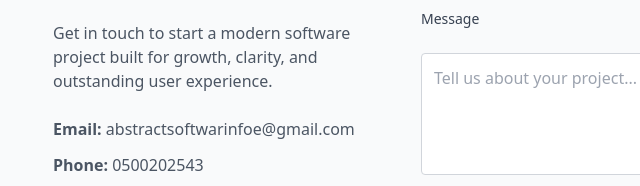
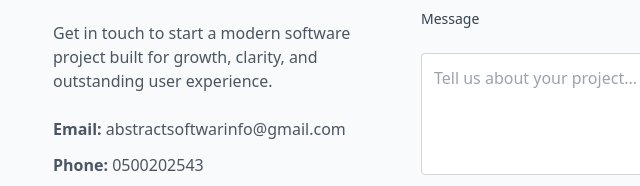
Before and after one commit to LuxoloKhedama/AbstractSoftware, a website: page index.html in a window 1280 px wide. Shown: the part 3903-4089 px from the top of the page, 11-651 px from the left. Drawn offline with nearby package versions, Linux system fonts and the light colour scheme.

Commit message:
Updated index

```diff
--- a/index.html
+++ b/index.html
@@ -389,7 +389,7 @@ Get in touch to start a modern software project built for growth, clarity, and o
 </p>
 
 <div class="mt-6 text-gray-600 text-sm md:text-base space-y-3">
-<p><strong>Email:</strong> abstractsoftwarinfoe@gmail.com</p>
+<p><strong>Email:</strong> abstractsoftwarinfo@gmail.com</p>
 <p><strong>Phone:</strong> 0500202543</p>
 <p class="text-gray-500">We typically respond within one business day.</p>
 </div>
```
